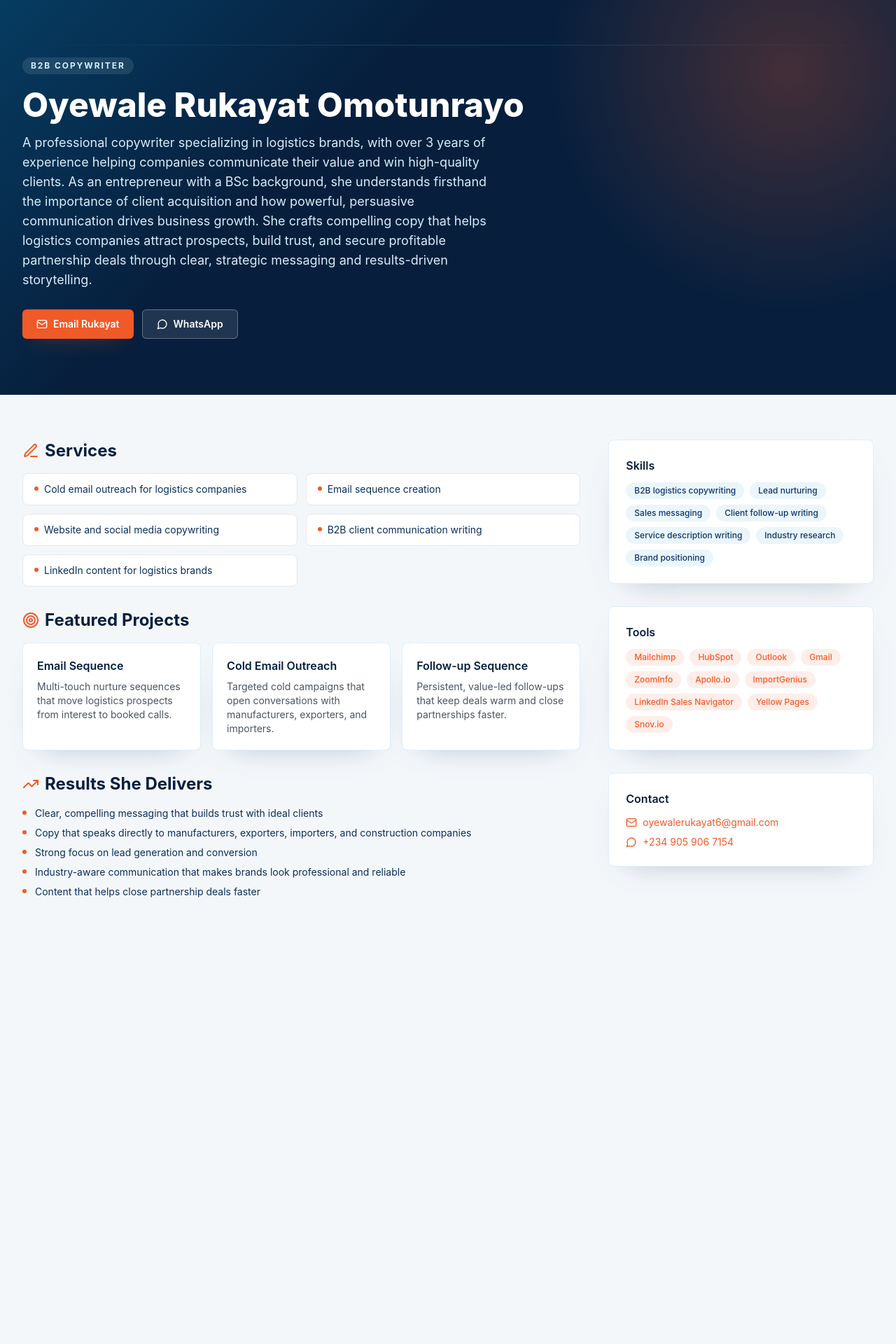
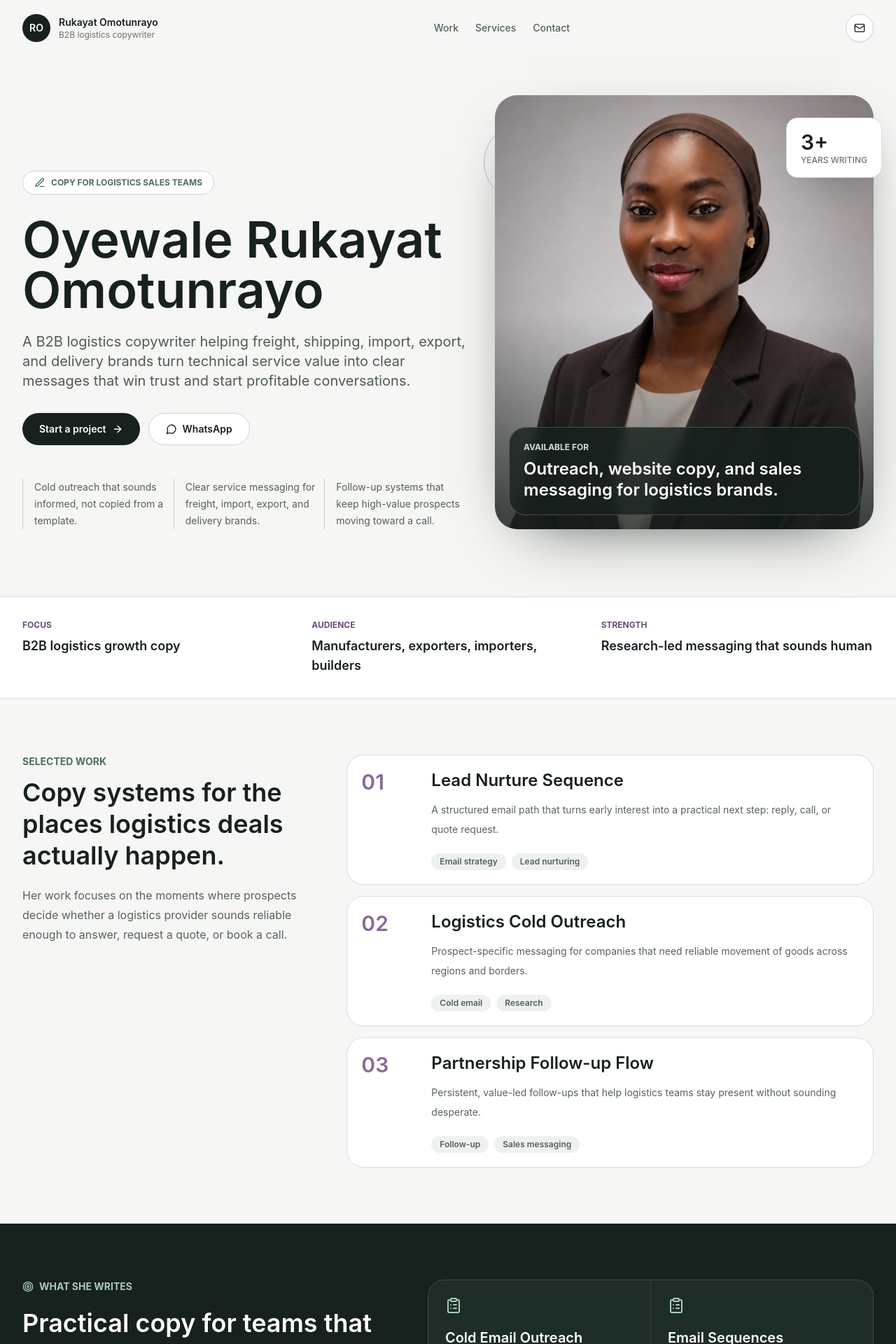
Before and after one commit to rugabdynamic/rugab-dynamic-logistics, a Next.js app: page /portfolio/rukayat in a window 1280 px wide. Shown: the top 1920 px of the page at 70% size. Before the commit the page ends 1348 px from the top, so only its background shows below. Built offline with nearby package versions, Linux system fonts and the light colour scheme.

Commit message:
Added, thanks.

```diff
--- a/app/(public)/portfolio/rukayat/page.tsx
+++ b/app/(public)/portfolio/rukayat/page.tsx
@@ -1,17 +1,82 @@
 import type { Metadata } from "next";
-import { Mail, MessageCircle, PenLine, TrendingUp, Target } from "lucide-react";
-import { PageHero } from "@/components/public/PageHero";
+import {
+  ArrowRight,
+  CheckCircle2,
+  ClipboardList,
+  Mail,
+  MessageCircle,
+  PenLine,
+  Search,
+  Target,
+  TrendingUp,
+} from "lucide-react";
 
 export const metadata: Metadata = {
   title: "Oyewale Rukayat Omotunrayo | B2B Logistics Copywriter",
+  description:
+    "Portfolio for Oyewale Rukayat Omotunrayo, a B2B logistics copywriter helping freight, shipping, import, export, and delivery brands win better clients.",
 };
 
+const PORTRAIT_SRC = "/portfolio/rukayat/rukayat-portrait.jpg";
+
+const CONTACT = {
+  email: "oyewalerukayat6@gmail.com",
+  whatsapp: "https://wa.me/2349059067154",
+  phone: "+234 905 906 7154",
+};
+
+const POSITIONING = [
+  "Cold outreach that sounds informed, not copied from a template.",
+  "Clear service messaging for freight, import, export, and delivery brands.",
+  "Follow-up systems that keep high-value prospects moving toward a call.",
+];
+
 const SERVICES = [
-  "Cold email outreach for logistics companies",
-  "Email sequence creation",
-  "Website and social media copywriting",
-  "B2B client communication writing",
-  "LinkedIn content for logistics brands",
+  {
+    title: "Cold Email Outreach",
+    desc: "Research-backed campaigns for manufacturers, exporters, importers, and construction buyers.",
+  },
+  {
+    title: "Email Sequences",
+    desc: "Multi-touch nurture, follow-up, and reactivation sequences written around the buying journey.",
+  },
+  {
+    title: "Website Copy",
+    desc: "Sharper service pages, homepage messaging, and conversion-focused copy for logistics brands.",
+  },
+  {
+    title: "LinkedIn Content",
+    desc: "Authority-led posts and profile copy for founders, sales teams, and logistics operators.",
+  },
+];
+
+const PROJECTS = [
+  {
+    label: "01",
+    title: "Lead Nurture Sequence",
+    desc: "A structured email path that turns early interest into a practical next step: reply, call, or quote request.",
+    tags: ["Email strategy", "Lead nurturing"],
+  },
+  {
+    label: "02",
+    title: "Logistics Cold Outreach",
+    desc: "Prospect-specific messaging for companies that need reliable movement of goods across regions and borders.",
+    tags: ["Cold email", "Research"],
+  },
+  {
+    label: "03",
+    title: "Partnership Follow-up Flow",
+    desc: "Persistent, value-led follow-ups that help logistics teams stay present without sounding desperate.",
+    tags: ["Follow-up", "Sales messaging"],
+  },
+];
+
+const RESULTS = [
+  "Messaging that gives logistics brands a more credible first impression",
+  "Copy that speaks directly to manufacturers, exporters, importers, and construction companies",
+  "Prospect research translated into clear, specific sales angles",
+  "Better handoff from awareness to quote request, discovery call, or partnership discussion",
+  "Communication that helps close partnership deals faster",
 ];
 
 const SKILLS = [
@@ -25,126 +90,286 @@ const SKILLS = [
 ];
 
 const TOOLS = [
-  "Mailchimp", "HubSpot", "Outlook", "Gmail", "ZoomInfo",
-  "Apollo.io", "ImportGenius", "LinkedIn Sales Navigator", "Yellow Pages", "Snov.io",
-];
-
-const PROJECTS = [
-  { title: "Email Sequence", desc: "Multi-touch nurture sequences that move logistics prospects from interest to booked calls." },
-  { title: "Cold Email Outreach", desc: "Targeted cold campaigns that open conversations with manufacturers, exporters, and importers." },
-  { title: "Follow-up Sequence", desc: "Persistent, value-led follow-ups that keep deals warm and close partnerships faster." },
-];
-
-const RESULTS = [
-  "Clear, compelling messaging that builds trust with ideal clients",
-  "Copy that speaks directly to manufacturers, exporters, importers, and construction companies",
-  "Strong focus on lead generation and conversion",
-  "Industry-aware communication that makes brands look professional and reliable",
-  "Content that helps close partnership deals faster",
+  "Mailchimp",
+  "HubSpot",
+  "Outlook",
+  "Gmail",
+  "ZoomInfo",
+  "Apollo.io",
+  "ImportGenius",
+  "LinkedIn Sales Navigator",
+  "Yellow Pages",
+  "Snov.io",
 ];
 
 export default function RukayatPortfolioPage() {
   return (
-    <>
-      <PageHero
-        eyebrow="B2B copywriter"
-        title="Oyewale Rukayat Omotunrayo"
-        description="A professional copywriter specializing in logistics brands, with over 3 years of experience helping companies communicate their value and win high-quality clients. As an entrepreneur with a BSc background, she understands firsthand the importance of client acquisition and how powerful, persuasive communication drives business growth. She crafts compelling copy that helps logistics companies attract prospects, build trust, and secure profitable partnership deals through clear, strategic messaging and results-driven storytelling."
+    <main className="min-h-screen bg-[#f6f7f4] text-[#17211d]">
+      <header className="mx-auto flex w-full max-w-7xl items-center justify-between px-5 py-5 sm:px-8">
+        <a href="#top" className="flex items-center gap-3">
+          <span className="flex h-10 w-10 items-center justify-center rounded-full bg-[#17211d] text-sm font-semibold text-white">
+            RO
+          </span>
+          <span className="leading-tight">
+            <span className="block text-sm font-semibold">Rukayat Omotunrayo</span>
+            <span className="block text-xs text-[#66756d]">B2B logistics copywriter</span>
+          </span>
+        </a>
+        <nav className="hidden items-center gap-6 text-sm font-medium text-[#53615a] sm:flex">
+          <a href="#work" className="transition hover:text-[#17211d]">
+            Work
+          </a>
+          <a href="#services" className="transition hover:text-[#17211d]">
+            Services
+          </a>
+          <a href="#contact" className="transition hover:text-[#17211d]">
+            Contact
+          </a>
+        </nav>
+        <a
+          href={`mailto:${CONTACT.email}`}
+          className="inline-flex h-10 w-10 items-center justify-center rounded-full border border-[#cbd5cf] bg-white text-[#17211d] shadow-sm transition hover:-translate-y-0.5 hover:border-[#17211d]"
+          aria-label="Email Rukayat"
         >
-        <div className="flex flex-wrap gap-3">
-          <a href="mailto:oyewalerukayat6@gmail.com" className="btn-accent">
-            <Mail className="h-4 w-4" /> Email Rukayat
+          <Mail className="h-4 w-4" />
+        </a>
+      </header>
+
+      <section id="top" className="mx-auto grid w-full max-w-7xl gap-10 px-5 pb-16 pt-8 sm:px-8 lg:grid-cols-[1.08fr_0.92fr] lg:items-end lg:pb-24 lg:pt-14">
+        <div>
+          <p className="inline-flex items-center gap-2 rounded-full border border-[#cbd5cf] bg-white px-4 py-2 text-xs font-bold uppercase text-[#4f6f61]">
+            <PenLine className="h-4 w-4" />
+            Copy for logistics sales teams
+          </p>
+          <h1 className="mt-7 max-w-4xl text-5xl font-semibold leading-[0.98] text-[#17211d] sm:text-6xl lg:text-7xl">
+            Oyewale Rukayat Omotunrayo
+          </h1>
+          <p className="mt-6 max-w-2xl text-lg leading-8 text-[#4f5c55] sm:text-xl">
+            A B2B logistics copywriter helping freight, shipping, import,
+            export, and delivery brands turn technical service value into clear
+            messages that win trust and start profitable conversations.
+          </p>
+
+          <div className="mt-8 flex flex-col gap-3 sm:flex-row">
+            <a
+              href={`mailto:${CONTACT.email}`}
+              className="inline-flex items-center justify-center gap-2 rounded-full bg-[#17211d] px-6 py-3 text-sm font-semibold text-white shadow-[0_18px_50px_-24px_rgba(23,33,29,0.85)] transition hover:-translate-y-0.5 hover:bg-[#24362f]"
+            >
+              Start a project <ArrowRight className="h-4 w-4" />
             </a>
             <a
-            href="https://wa.me/2349059067154"
+              href={CONTACT.whatsapp}
               target="_blank"
               rel="noopener noreferrer"
-            className="btn-outline border-white/30 bg-white/10 text-white hover:border-white/60 hover:bg-white/15"
+              className="inline-flex items-center justify-center gap-2 rounded-full border border-[#cbd5cf] bg-white px-6 py-3 text-sm font-semibold text-[#17211d] transition hover:-translate-y-0.5 hover:border-[#17211d]"
             >
-            <MessageCircle className="h-4 w-4" /> WhatsApp
+              <MessageCircle className="h-4 w-4" />
+              WhatsApp
             </a>
           </div>
-      </PageHero>
 
-      <section className="container-page py-16">
-        <div className="grid gap-10 lg:grid-cols-3">
-          <div className="space-y-8 lg:col-span-2">
-            <div>
-              <h2 className="flex items-center gap-2 text-2xl font-bold text-navy-900">
-                <PenLine className="h-6 w-6 text-accent" /> Services
-              </h2>
-              <ul className="mt-4 grid gap-3 sm:grid-cols-2">
-                {SERVICES.map((s) => (
-                  <li key={s} className="flex items-start gap-2 rounded-lg border border-gray-200 bg-white px-4 py-3 text-sm text-navy-800">
-                    <span className="mt-1.5 h-1.5 w-1.5 shrink-0 rounded-full bg-accent" />
-                    {s}
-                  </li>
-                ))}
-              </ul>
-            </div>
-
-            <div>
-              <h2 className="flex items-center gap-2 text-2xl font-bold text-navy-900">
-                <Target className="h-6 w-6 text-accent" /> Featured Projects
-              </h2>
-              <div className="mt-4 grid gap-4 sm:grid-cols-3">
-                {PROJECTS.map((p) => (
-                  <div key={p.title} className="card hover-lift p-5">
-                    <h3 className="font-semibold text-navy-900">{p.title}</h3>
-                    <p className="mt-2 text-sm text-gray-600">{p.desc}</p>
+          <div className="mt-12 grid gap-3 sm:grid-cols-3">
+            {POSITIONING.map((item) => (
+              <div key={item} className="border-l border-[#bdccc4] pl-4 text-sm leading-6 text-[#526159]">
+                {item}
               </div>
             ))}
           </div>
         </div>
 
-            <div>
-              <h2 className="flex items-center gap-2 text-2xl font-bold text-navy-900">
-                <TrendingUp className="h-6 w-6 text-accent" /> Results She Delivers
-              </h2>
-              <ul className="mt-4 space-y-2">
-                {RESULTS.map((r) => (
-                  <li key={r} className="flex items-start gap-3 text-sm text-navy-800">
-                    <span className="mt-1.5 h-1.5 w-1.5 shrink-0 rounded-full bg-accent" />
-                    {r}
-                  </li>
-                ))}
-              </ul>
+        <div className="relative">
+          <div className="absolute -left-4 top-10 hidden h-28 w-28 rounded-full border border-[#c7b8d7] lg:block" />
+          <div
+            className="relative min-h-[500px] overflow-hidden rounded-[2rem] bg-[#dfe4e0] bg-cover bg-center shadow-[0_30px_90px_-48px_rgba(23,33,29,0.95)] sm:min-h-[620px]"
+            role="img"
+            aria-label="Portrait of Oyewale Rukayat Omotunrayo"
+            style={{
+              backgroundImage: `linear-gradient(180deg, rgba(23,33,29,0) 50%, rgba(23,33,29,0.76) 100%), url("${PORTRAIT_SRC}")`,
+            }}
+          >
+            <div className="absolute inset-x-5 bottom-5 rounded-3xl border border-white/20 bg-[#17211d]/80 p-5 text-white backdrop-blur">
+              <p className="text-xs font-bold uppercase text-[#cfe2d8]">
+                Available for
+              </p>
+              <p className="mt-2 text-2xl font-semibold leading-tight">
+                Outreach, website copy, and sales messaging for logistics brands.
+              </p>
             </div>
           </div>
+          <div className="absolute -right-3 top-8 rounded-2xl border border-[#d8ded9] bg-white px-5 py-4 shadow-[0_20px_60px_-35px_rgba(23,33,29,0.85)]">
+            <p className="text-3xl font-semibold text-[#17211d]">3+</p>
+            <p className="text-xs font-medium uppercase text-[#6a776f]">Years writing</p>
+          </div>
+        </div>
+      </section>
 
-          <aside className="space-y-8">
-            <div className="card p-6">
-              <h3 className="font-semibold text-navy-900">Skills</h3>
-              <div className="mt-3 flex flex-wrap gap-2">
-                {SKILLS.map((s) => (
-                  <span key={s} className="rounded-full bg-navy-50 px-3 py-1 text-xs font-medium text-navy-700">
-                    {s}
+      <section className="border-y border-[#d8ded9] bg-white">
+        <div className="mx-auto grid max-w-7xl gap-6 px-5 py-8 sm:px-8 md:grid-cols-3">
+          <div>
+            <p className="text-xs font-bold uppercase text-[#6d4c7d]">Focus</p>
+            <p className="mt-2 text-lg font-semibold text-[#17211d]">B2B logistics growth copy</p>
+          </div>
+          <div>
+            <p className="text-xs font-bold uppercase text-[#6d4c7d]">Audience</p>
+            <p className="mt-2 text-lg font-semibold text-[#17211d]">Manufacturers, exporters, importers, builders</p>
+          </div>
+          <div>
+            <p className="text-xs font-bold uppercase text-[#6d4c7d]">Strength</p>
+            <p className="mt-2 text-lg font-semibold text-[#17211d]">Research-led messaging that sounds human</p>
+          </div>
+        </div>
+      </section>
+
+      <section id="work" className="mx-auto max-w-7xl px-5 py-20 sm:px-8">
+        <div className="grid gap-10 lg:grid-cols-[0.72fr_1.28fr]">
+          <div>
+            <p className="text-sm font-bold uppercase text-[#4f6f61]">Selected work</p>
+            <h2 className="mt-3 text-4xl font-semibold leading-tight text-[#17211d]">
+              Copy systems for the places logistics deals actually happen.
+            </h2>
+            <p className="mt-5 text-base leading-7 text-[#56645d]">
+              Her work focuses on the moments where prospects decide whether a
+              logistics provider sounds reliable enough to answer, request a
+              quote, or book a call.
+            </p>
+          </div>
+
+          <div className="space-y-4">
+            {PROJECTS.map((project) => (
+              <article
+                key={project.title}
+                className="group grid gap-5 rounded-3xl border border-[#d8ded9] bg-white p-5 transition hover:-translate-y-1 hover:border-[#a9b9b0] hover:shadow-[0_24px_70px_-42px_rgba(23,33,29,0.78)] sm:grid-cols-[80px_1fr]"
+              >
+                <span className="text-3xl font-semibold text-[#8a6a9a]">{project.label}</span>
+                <div>
+                  <h3 className="text-2xl font-semibold text-[#17211d]">{project.title}</h3>
+                  <p className="mt-3 max-w-2xl text-sm leading-7 text-[#56645d]">
+                    {project.desc}
+                  </p>
+                  <div className="mt-5 flex flex-wrap gap-2">
+                    {project.tags.map((tag) => (
+                      <span
+                        key={tag}
+                        className="rounded-full bg-[#eef2ef] px-3 py-1 text-xs font-semibold text-[#53615a]"
+                      >
+                        {tag}
                       </span>
                     ))}
                   </div>
                 </div>
-            <div className="card p-6">
-              <h3 className="font-semibold text-navy-900">Tools</h3>
-              <div className="mt-3 flex flex-wrap gap-2">
-                {TOOLS.map((t) => (
-                  <span key={t} className="rounded-full bg-accent/10 px-3 py-1 text-xs font-medium text-accent">
-                    {t}
+              </article>
+            ))}
+          </div>
+        </div>
+      </section>
+
+      <section id="services" className="bg-[#17211d] text-white">
+        <div className="mx-auto grid max-w-7xl gap-12 px-5 py-20 sm:px-8 lg:grid-cols-[1fr_1.2fr]">
+          <div>
+            <p className="inline-flex items-center gap-2 text-sm font-bold uppercase text-[#a7ccb8]">
+              <Target className="h-4 w-4" />
+              What she writes
+            </p>
+            <h2 className="mt-4 text-4xl font-semibold leading-tight">
+              Practical copy for teams that sell movement, speed, and trust.
+            </h2>
+            <p className="mt-5 text-base leading-7 text-[#c8d3cd]">
+              Rukayat brings together sales messaging, client psychology, and
+              logistics research to make a company sound clear, reliable, and
+              worth replying to.
+            </p>
+          </div>
+
+          <div className="grid gap-px overflow-hidden rounded-3xl border border-white/10 bg-white/10 sm:grid-cols-2">
+            {SERVICES.map((service) => (
+              <div key={service.title} className="bg-[#1f2d28] p-6">
+                <ClipboardList className="h-6 w-6 text-[#a7ccb8]" />
+                <h3 className="mt-5 text-xl font-semibold">{service.title}</h3>
+                <p className="mt-3 text-sm leading-7 text-[#c8d3cd]">{service.desc}</p>
+              </div>
+            ))}
+          </div>
+        </div>
+      </section>
+
+      <section className="mx-auto grid max-w-7xl gap-12 px-5 py-20 sm:px-8 lg:grid-cols-[1.05fr_0.95fr]">
+        <div>
+          <p className="inline-flex items-center gap-2 text-sm font-bold uppercase text-[#4f6f61]">
+            <TrendingUp className="h-4 w-4" />
+            Results she delivers
+          </p>
+          <div className="mt-6 space-y-4">
+            {RESULTS.map((result) => (
+              <div key={result} className="flex gap-4 rounded-2xl border border-[#d8ded9] bg-white p-5">
+                <CheckCircle2 className="mt-0.5 h-5 w-5 shrink-0 text-[#4f6f61]" />
+                <p className="text-sm leading-7 text-[#4b5a53]">{result}</p>
+              </div>
+            ))}
+          </div>
+        </div>
+
+        <aside className="space-y-6">
+          <div className="rounded-[2rem] border border-[#d8ded9] bg-white p-7">
+            <p className="text-sm font-bold uppercase text-[#6d4c7d]">Core skills</p>
+            <div className="mt-5 flex flex-wrap gap-2">
+              {SKILLS.map((skill) => (
+                <span
+                  key={skill}
+                  className="rounded-full border border-[#d8ded9] px-3 py-1.5 text-xs font-semibold text-[#4f5c55]"
+                >
+                  {skill}
                 </span>
               ))}
             </div>
           </div>
-            <div className="card p-6">
-              <h3 className="font-semibold text-navy-900">Contact</h3>
-              <a href="mailto:oyewalerukayat6@gmail.com" className="mt-3 flex items-center gap-2 text-sm text-accent hover:underline">
-                <Mail className="h-4 w-4" /> oyewalerukayat6@gmail.com
+
+          <div className="rounded-[2rem] border border-[#d8ded9] bg-[#eef2ef] p-7">
+            <p className="inline-flex items-center gap-2 text-sm font-bold uppercase text-[#4f6f61]">
+              <Search className="h-4 w-4" />
+              Research and outreach tools
+            </p>
+            <div className="mt-5 flex flex-wrap gap-2">
+              {TOOLS.map((tool) => (
+                <span
+                  key={tool}
+                  className="rounded-full bg-white px-3 py-1.5 text-xs font-semibold text-[#53615a]"
+                >
+                  {tool}
+                </span>
+              ))}
+            </div>
+          </div>
+        </aside>
+      </section>
+
+      <section id="contact" className="px-5 pb-8 sm:px-8">
+        <div className="mx-auto max-w-7xl overflow-hidden rounded-[2rem] bg-[#6d4c7d] px-6 py-10 text-white sm:px-10 lg:flex lg:items-center lg:justify-between">
+          <div>
+            <p className="text-sm font-bold uppercase text-[#eadff0]">Contact</p>
+            <h2 className="mt-3 max-w-2xl text-3xl font-semibold leading-tight sm:text-4xl">
+              Need logistics copy that sounds credible before the sales call?
+            </h2>
+          </div>
+          <div className="mt-8 flex flex-col gap-3 sm:flex-row lg:mt-0">
+            <a
+              href={`mailto:${CONTACT.email}`}
+              className="inline-flex items-center justify-center gap-2 rounded-full bg-white px-5 py-3 text-sm font-semibold text-[#17211d] transition hover:-translate-y-0.5"
+            >
+              <Mail className="h-4 w-4" />
+              {CONTACT.email}
             </a>
-              <a href="https://wa.me/2349059067154" target="_blank" rel="noopener noreferrer" className="mt-2 flex items-center gap-2 text-sm text-accent hover:underline">
-                <MessageCircle className="h-4 w-4" /> +234 905 906 7154
+            <a
+              href={CONTACT.whatsapp}
+              target="_blank"
+              rel="noopener noreferrer"
+              className="inline-flex items-center justify-center gap-2 rounded-full border border-white/30 px-5 py-3 text-sm font-semibold text-white transition hover:-translate-y-0.5 hover:bg-white/10"
+            >
+              <MessageCircle className="h-4 w-4" />
+              {CONTACT.phone}
             </a>
           </div>
-          </aside>
         </div>
       </section>
-    </>
+    </main>
   );
 }
```
Also changed, not shown: public/portfolio/rukayat/rukayat-portrait.jpg (added). Lines whose indentation alone changed are shown as unchanged.
